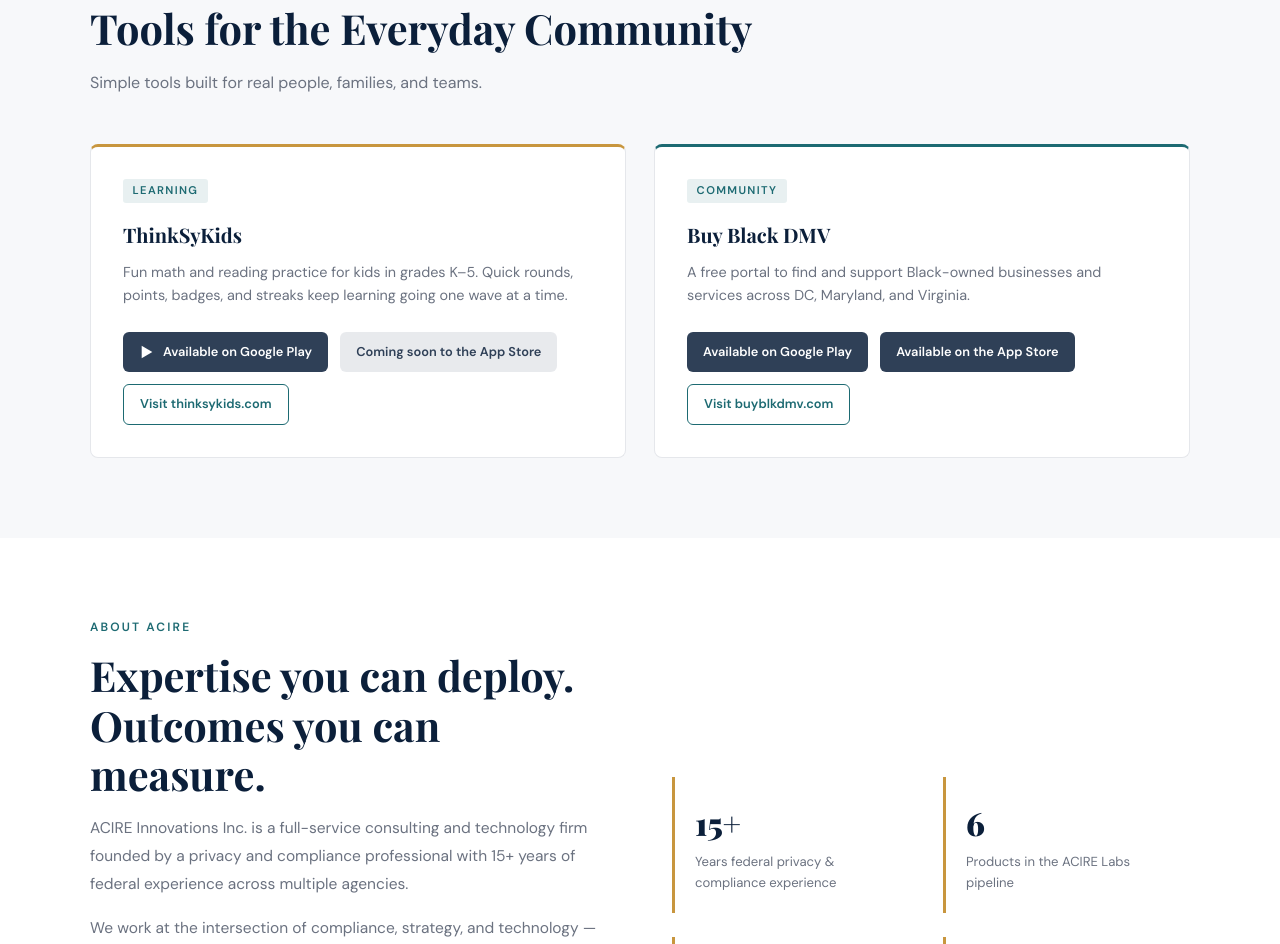
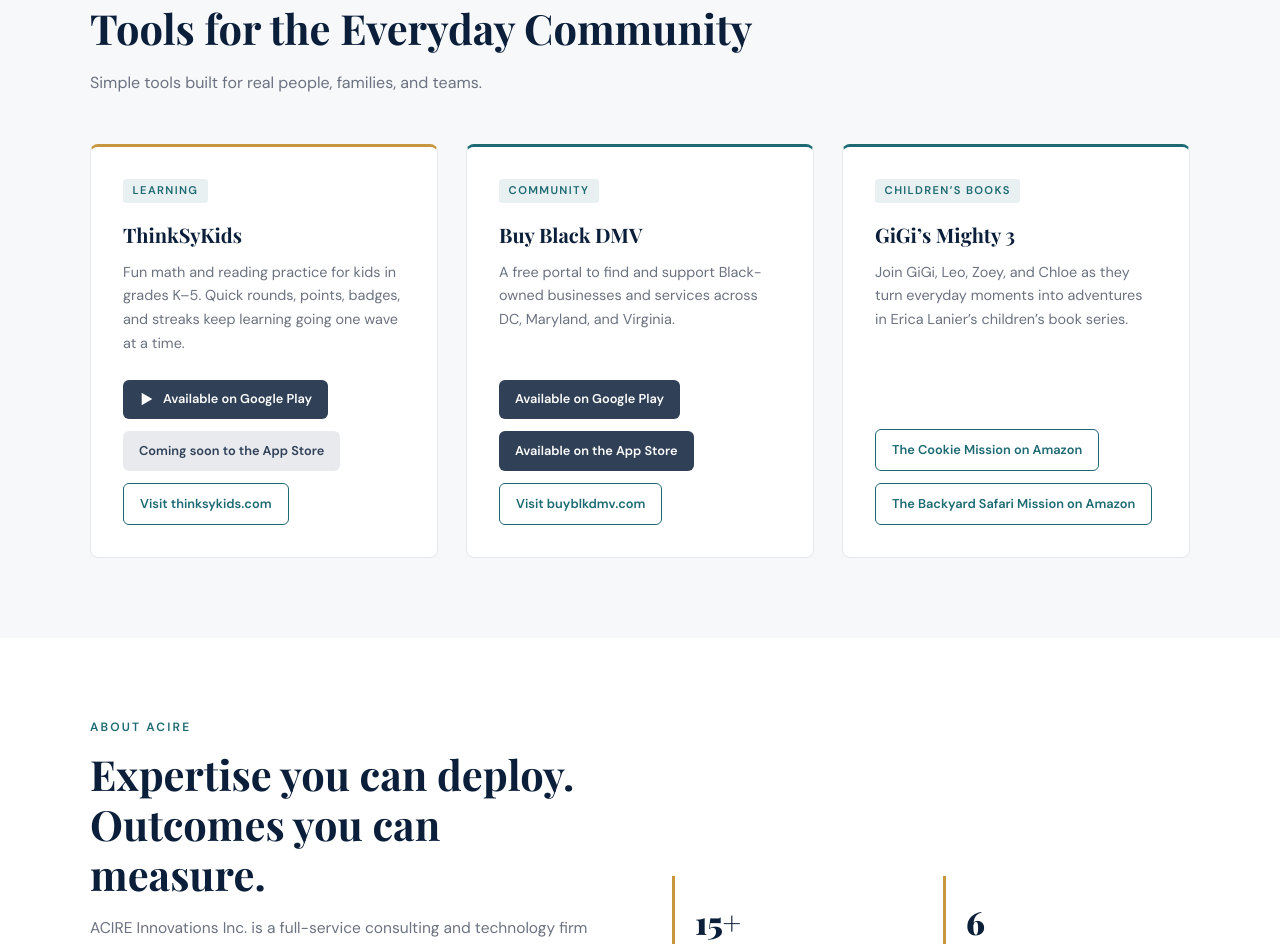
Before and after one commit to erlanier1/acire-innovations, a plain HTML site: page index.html in a window 1280 px wide. Shown: the part 4813-5757 px from the top of the page. Drawn offline with nearby package versions, Linux system fonts and the light colour scheme.

Commit message:
Add GiGi’s Mighty 3 book links to the homepage

```diff
--- a/index.html
+++ b/index.html
@@ -1101,6 +1101,15 @@
           <a class="community-link" href="https://buyblkdmv.com/" target="_blank" rel="noopener">Visit buyblkdmv.com</a>
         </div>
       </div>
+      <div class="community-card" id="gigis-mighty-3">
+        <span class="lab-tag">Children’s Books</span>
+        <h3>GiGi’s Mighty 3</h3>
+        <p>Join GiGi, Leo, Zoey, and Chloe as they turn everyday moments into adventures in Erica Lanier’s children’s book series.</p>
+        <div class="community-links">
+          <a class="community-link" href="https://www.amazon.com/dp/B0HN4SB9DP" target="_blank" rel="noopener">The Cookie Mission on Amazon</a>
+          <a class="community-link" href="https://www.amazon.com/dp/B0HKTYDGM4" target="_blank" rel="noopener">The Backyard Safari Mission on Amazon</a>
+        </div>
+      </div>
     </div>
   </div>
 </section>
```
